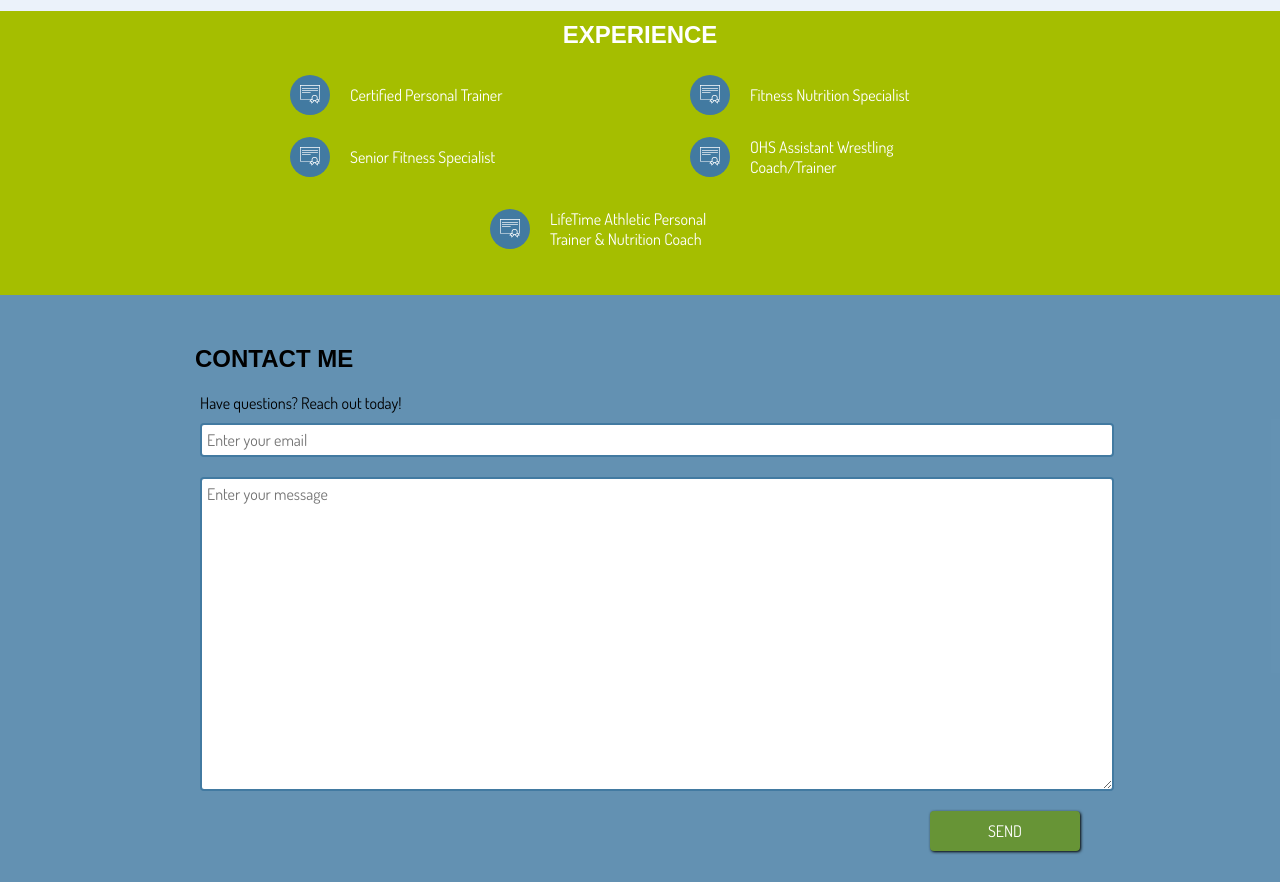
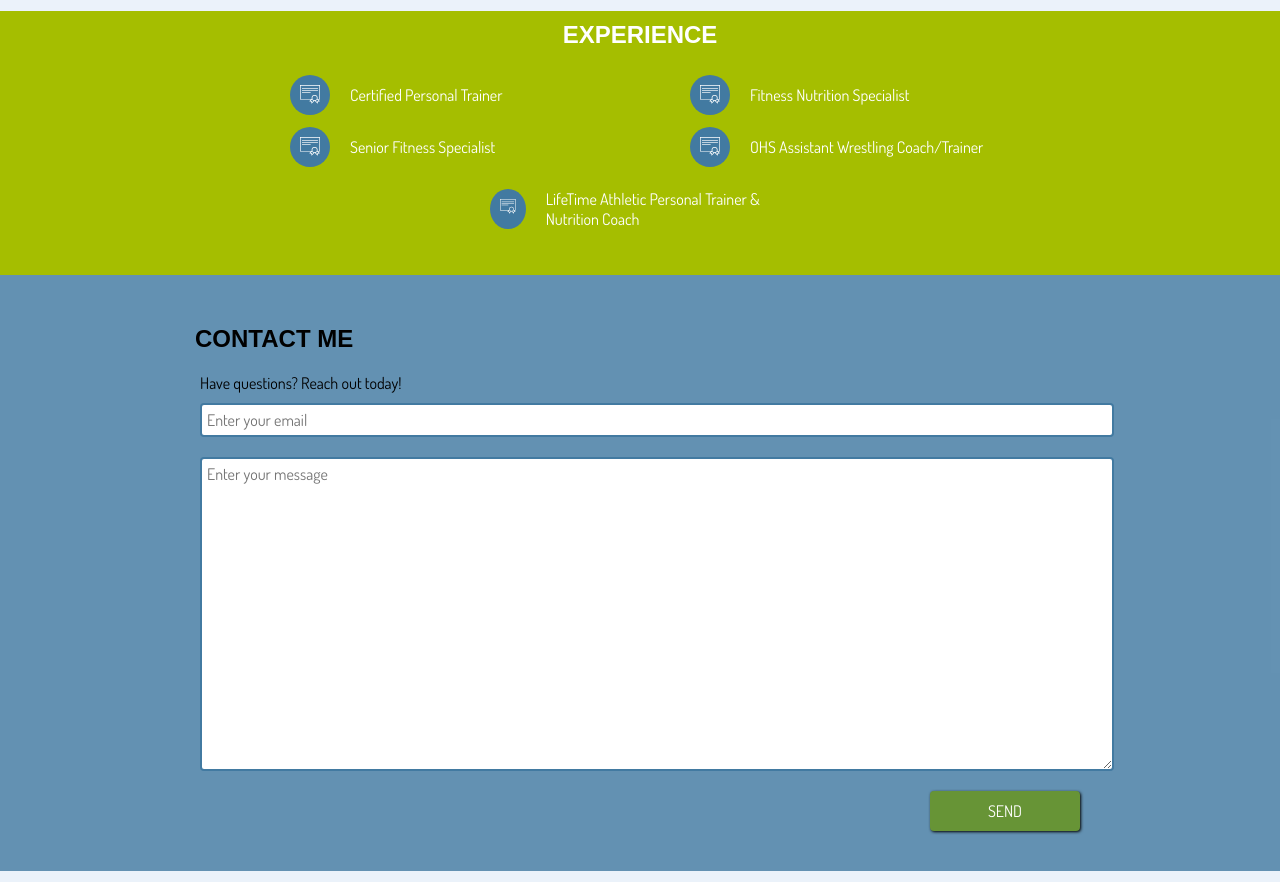
Before and after one commit to hwilson2563/primalroots, a React (Create React App) app: page / in a window 1280 px wide. Shown: the part 1360-2242 px from the top of the page. Built offline with nearby package versions, Linux system fonts and the light colour scheme.

Commit message:
fix style

```diff
--- a/src/parts/About.jsx
+++ b/src/parts/About.jsx
@@ -30,7 +30,7 @@ const TextContainer = styled.div`
   padding: 20px;
   @media screen and (min-width: ${props => props.theme.tablet}px) {
     width: 60%;
-   }
+  }
 `
 const AboutHeader = styled.h2`
   font-family: ${props => props.theme.fontTitle};
@@ -95,7 +95,9 @@ const CertificationTitle = styled.p`
   font-size: 16px;
   color: ${props => props.theme.fontMain};
   margin-left: 10px;
-  max-width: 200px;
+  @media screen and (min-width: ${props => props.theme.tablet}px) {
+    max-width: 250px;
+  }
 `
 
 const About = () => {
@@ -118,10 +120,11 @@ const About = () => {
               schedule to research what we’re all about here at Primal Roots.
             </p>
             <p>
-              I’m Audrey, full-time Trainer and Nutrition Coach, functional fitness enthusiast, and longtime athlete. I’ve always had an affinity for being outside, playing sports and more than
-              anything finding a way to help others. I know the difficulty of getting into a gym on a busy schedule, the
-              issue with sharing a limited amount of equipment with hundreds of other people and the importance of
-              health and fitness, yet the vital need for a healthy balance.
+              I’m Audrey, full-time Trainer and Nutrition Coach, functional fitness enthusiast, and longtime athlete.
+              I’ve always had an affinity for being outside, playing sports and more than anything finding a way to help
+              others. I know the difficulty of getting into a gym on a busy schedule, the issue with sharing a limited
+              amount of equipment with hundreds of other people and the importance of health and fitness, yet the vital
+              need for a healthy balance.
             </p>
             <p>
               Primal Roots Personal Training was found on the ideals that health and fitness should never be a chore, an
```
